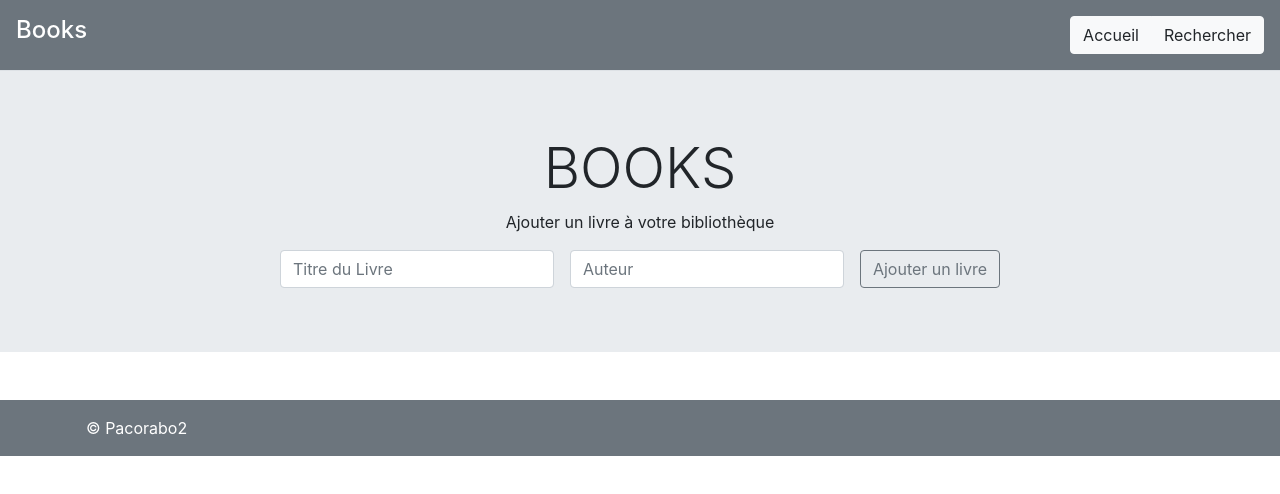
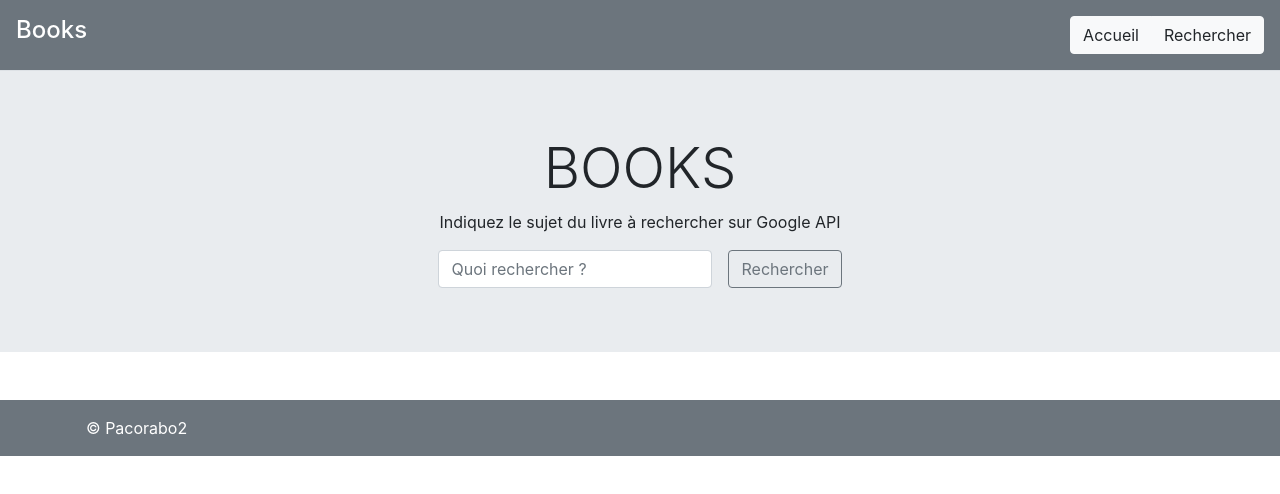
Before and after one commit to Pacorabo2/books, a React (Create React App) app: page /search in a window 1280 px wide. Shown: the top 494 px of the page. Built offline with nearby package versions, Linux system fonts and the light colour scheme.

Commit message:
clean SearchBooks

```diff
--- a/src/containers/SearchBooks.js
+++ b/src/containers/SearchBooks.js
@@ -6,27 +6,21 @@ const SearchBooks = () => {
       <div className="jumbotron jumbotron-fluid">
         <div className="container text-center">
           <h1 className="display-4">BOOKS</h1>
-          <p>Ajouter un livre à votre bibliothèque</p>
+          <p>Indiquez le sujet du livre à rechercher sur Google API</p>
 
           <form className="form-inline justify-content-center">
             <div className="form-group">
               <input
                 type="text"
                 className="form-control"
-                placeholder="Titre du Livre"
+                placeholder="Quoi rechercher ?"
                 required
               />
             </div>
             <div className="form-group">
-              <input
-                type="text"
-                className="form-control ml-3"
-                placeholder="Auteur"
-                required
-              />
-            </div>
-            <div className="form-group">
-              <button className="btn btn-outline-secondary ml-3">Ajouter un livre</button>
+              <button
+                className="btn btn-outline-secondary ml-3"
+              >Rechercher</button>
             </div>
           </form>
         </div>
```
Also changed, not shown: 1 other file (tests, documents, lock files or other folders).
